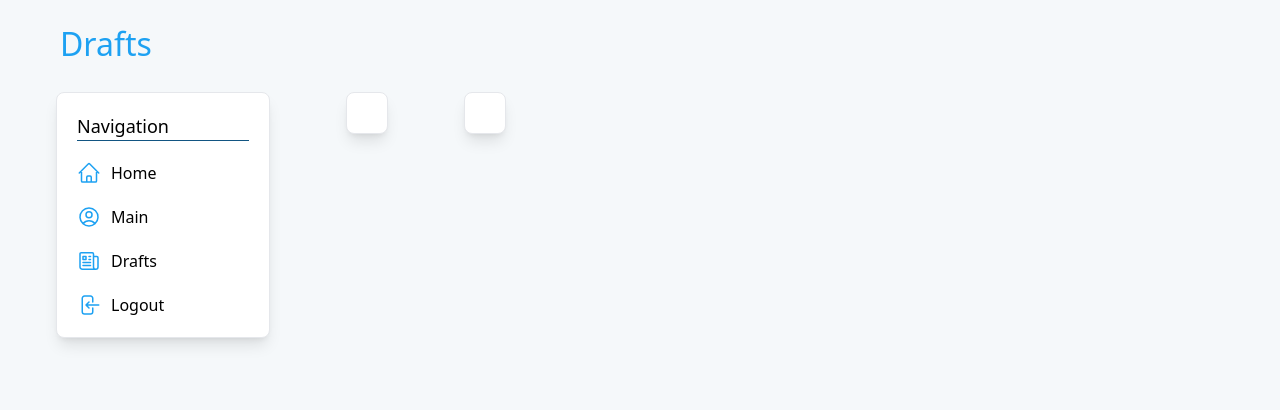
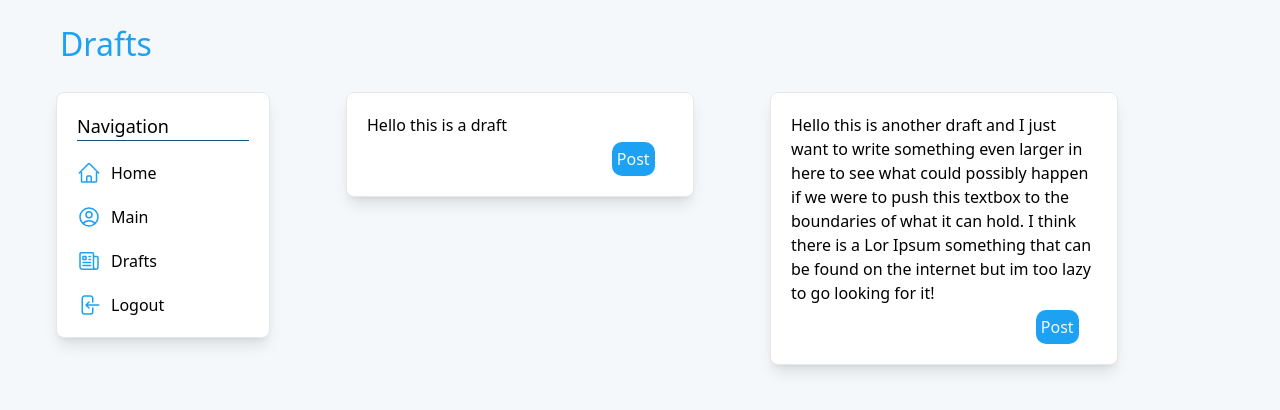
Before and after one commit to riasark/first-social-app, a Next.js app: page /drafts in a window 1280 px wide. Shown: the top 410 px of the page. Built offline with nearby package versions, Linux system fonts and the light colour scheme.

Commit message:
added more changes to drafts

```diff
--- a/pages/drafts.js
+++ b/pages/drafts.js
@@ -1,7 +1,12 @@
 import Navigation from "@/components/navbar"
 import Card from "@/components/Card"
+import { useRouter } from "next/navigation"
 
 export default function Drafts(){
+    const router = useRouter();
+    const fillMain = () => {
+        router.push('./main')
+    }
     return (
         <>
         <h1> Drafts </h1>
@@ -11,14 +16,20 @@ export default function Drafts(){
                     <Navigation></Navigation>
                 </div>
             </div>
-             <div className="colright">
+             <div className="colright" >
                 <Card>
-
+                    Hello this is a draft
+                    <button className="draftpost">
+                        Post
+                    </button>
                 </Card>
              </div>
              <div className="colleft">
                 <Card>
-
+                    Hello this is another draft and I just want to write something even larger in here to see what could possibly happen if we were to push this textbox to the boundaries of what it can hold. I think there is a Lor Ipsum something that can be found on the internet but im too lazy to go looking for it!
+                    <button className="draftpost">
+                        Post
+                    </button>
                 </Card>
              </div>
         </div>
--- a/styles/globals.css
+++ b/styles/globals.css
@@ -161,3 +161,25 @@ textarea{
 .nav{
   width: 250px;
 }
+
+.colright{
+  width: 30%;
+
+}
+
+.colleft{
+  width: 30%
+}
+
+.draftpost{
+  margin-top: 5px;
+  margin-left: 80%;
+  background-color: #1DA1F2;
+  color: #F5F8FA;
+  padding: 5px;
+  border-radius: 10px;
+}
+
+.draftpost:hover{
+  background-color: #00B6F1;
+}
```
